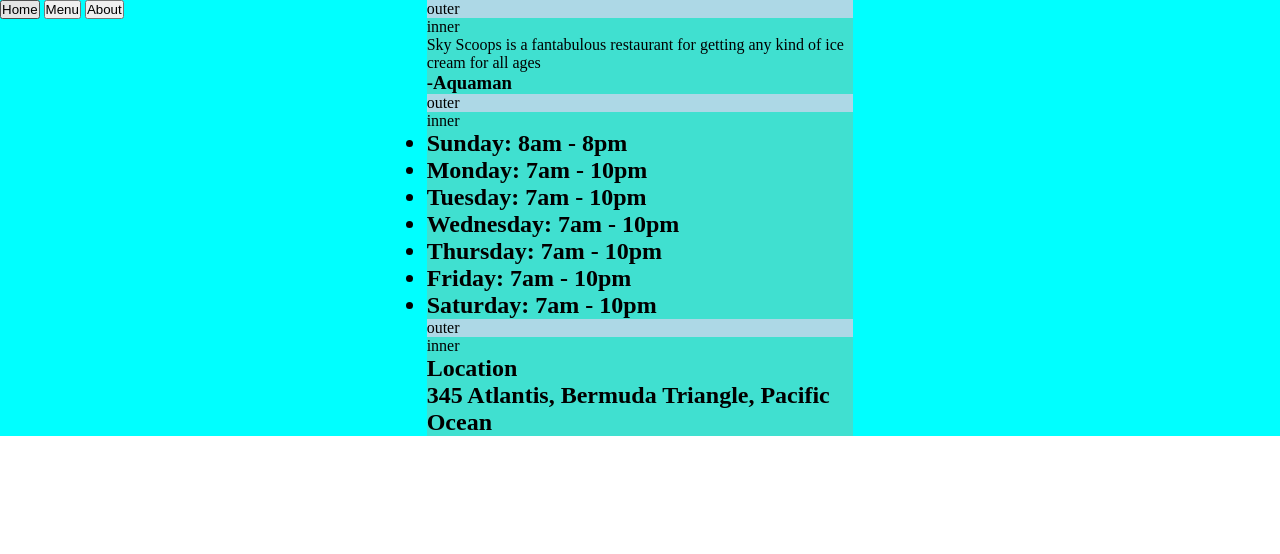
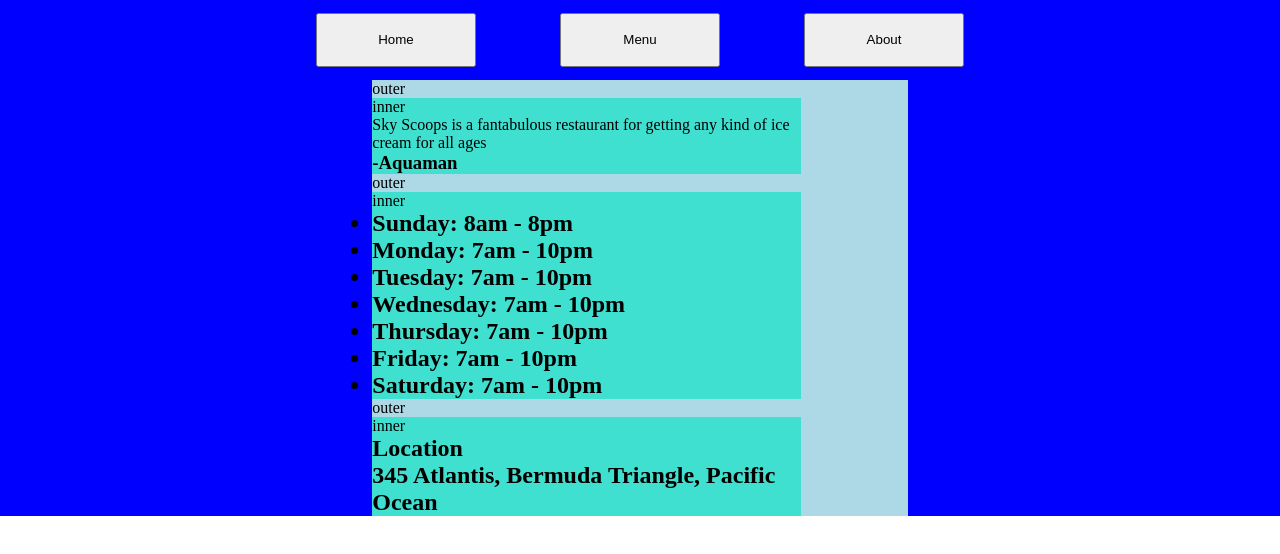
Before and after one commit to Blake-Peterson/Restaurant-Page, a website built with webpack: page src/template.html in a window 1280 px wide. Built offline with nearby package versions, Linux system fonts and the light colour scheme.

Commit message:
changed styling

```diff
--- a/src/style.css
+++ b/src/style.css
@@ -4,6 +4,9 @@
 }
 
 button {
+  width: 12em;
+  height: 4em;
+  margin: 1em 3em;
 }
 
 ul {
@@ -15,10 +18,19 @@ li {
 #container {
   width: 100%;
   height: auto;
-  background-color: aqua;
-  display: grid;
-  grid-template-columns: repeat(3, 1fr);
+  background-color: blue;
+  display: flex;
+  flex-direction: column;
+  align-items: center;
 }
 
 #content {
 }
+
+.inner {
+  width: 80%;
+  justify-content: center;
+}
+
+.outer {
+}
```
